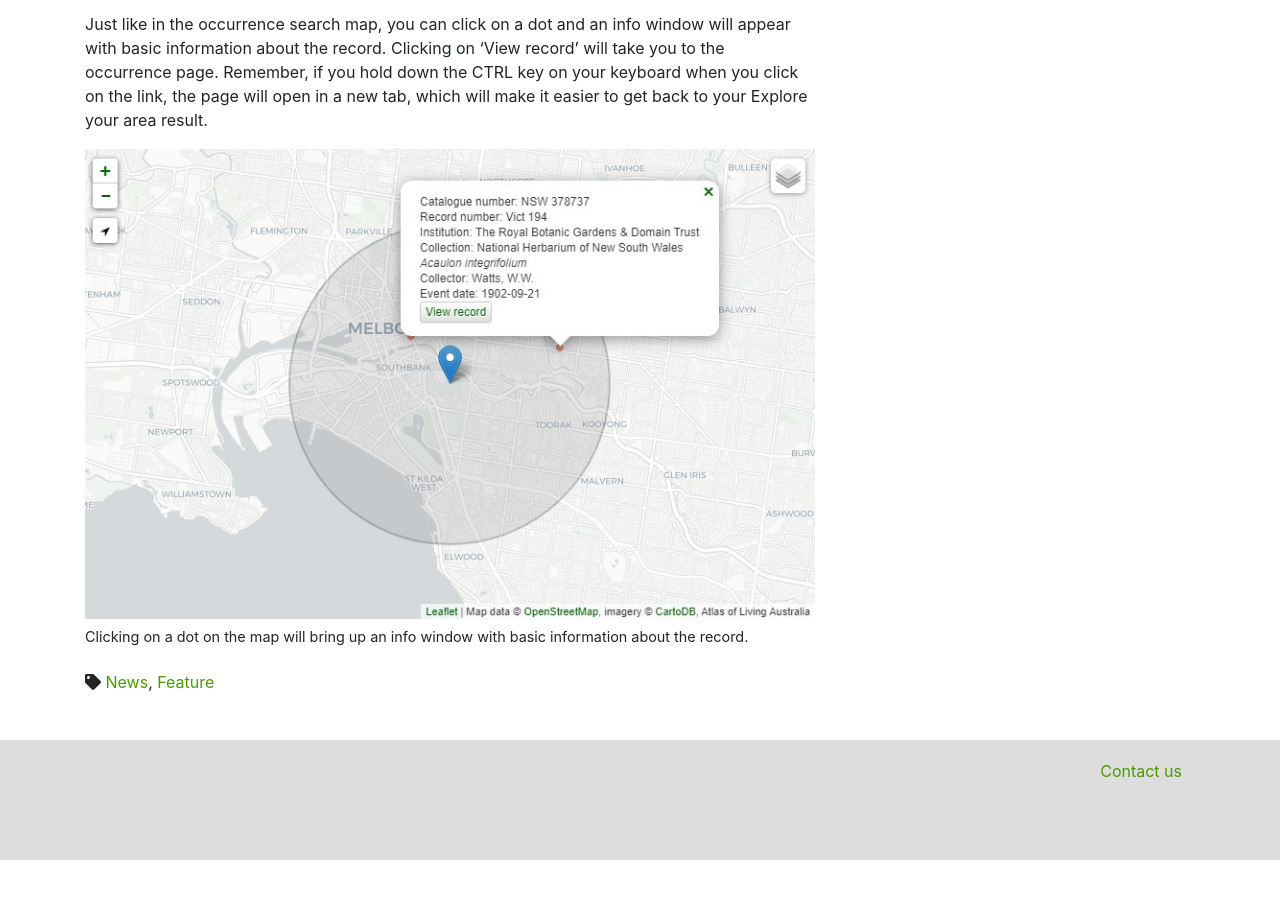
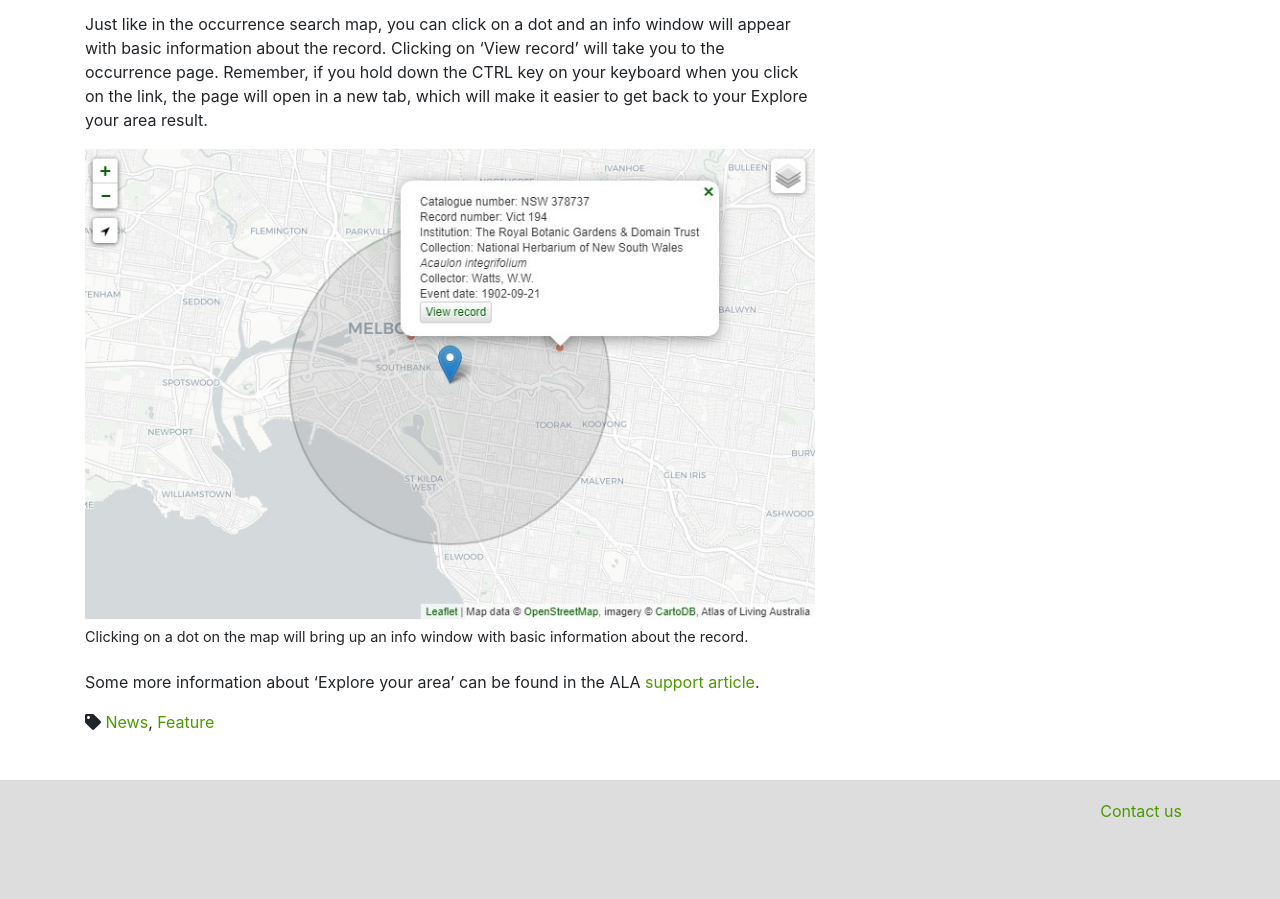
Before and after one commit to hiscom/avh.chah.org.au, a Jekyll site: the page built from _posts/2020-09-14-explore-your-area.md, in a window 1280 px wide and 900 px high, scrolled down 2988 px. Built offline with Jekyll 4.4.1, drawn with Linux system fonts in a browser that asks for light colours; nearby versions of some CDN libraries; comment, search, counter and statistics services are not loaded; before the commit the page ends 3848 px from its top, so only the background shows below that.

Commit message:
Update 2020-09-14-explore-your-area.md

```diff
--- a/_posts/2020-09-14-explore-your-area.md
+++ b/_posts/2020-09-14-explore-your-area.md
@@ -82,3 +82,6 @@ new tab, which will make it easier to get back to your Explore your area result.
     caption="Clicking on a dot on the map will bring up an info window with basic
     information about the record."
 %}
+
+Some more information about 'Explore your area' can be found in the ALA
+[support article](https://support.ala.org.au/support/solutions/articles/6000195203-how-to-find-the-species-recorded-in-your-area).
```
